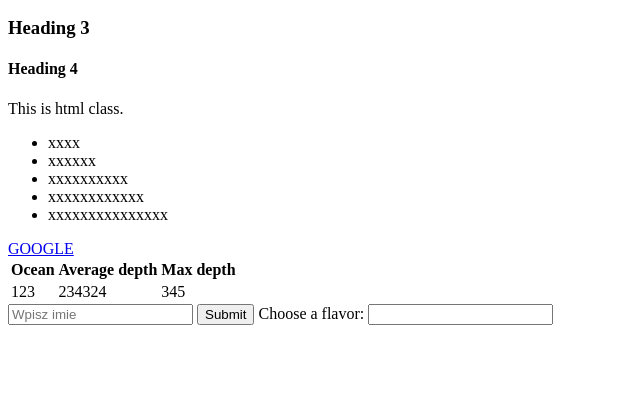
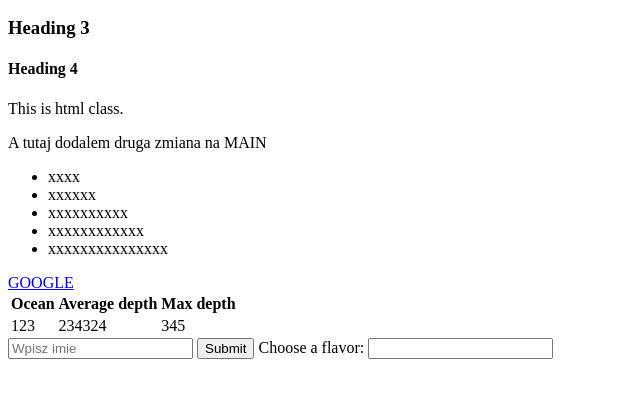
Before and after one commit to dawidpodraza/Frontend, a plain HTML site: page index.html in a window 1280 px wide. Shown: the part 285-682 px from the top of the page, without its empty margins (0-640 px from the left). Drawn offline with Linux system fonts and the light colour scheme.

Commit message:
Zmiana na MAIN

```diff
--- a/index.html
+++ b/index.html
@@ -15,6 +15,7 @@
                 <h3>Heading 3</h3>
                 <h4>Heading 4</h4>
                 <p>This is html class.</p>
+                <p>A tutaj dodalem druga zmiana na MAIN</p>
                 <ul>
                     <li>xxxx</li>
                     <li>xxxxxx</li>
```
